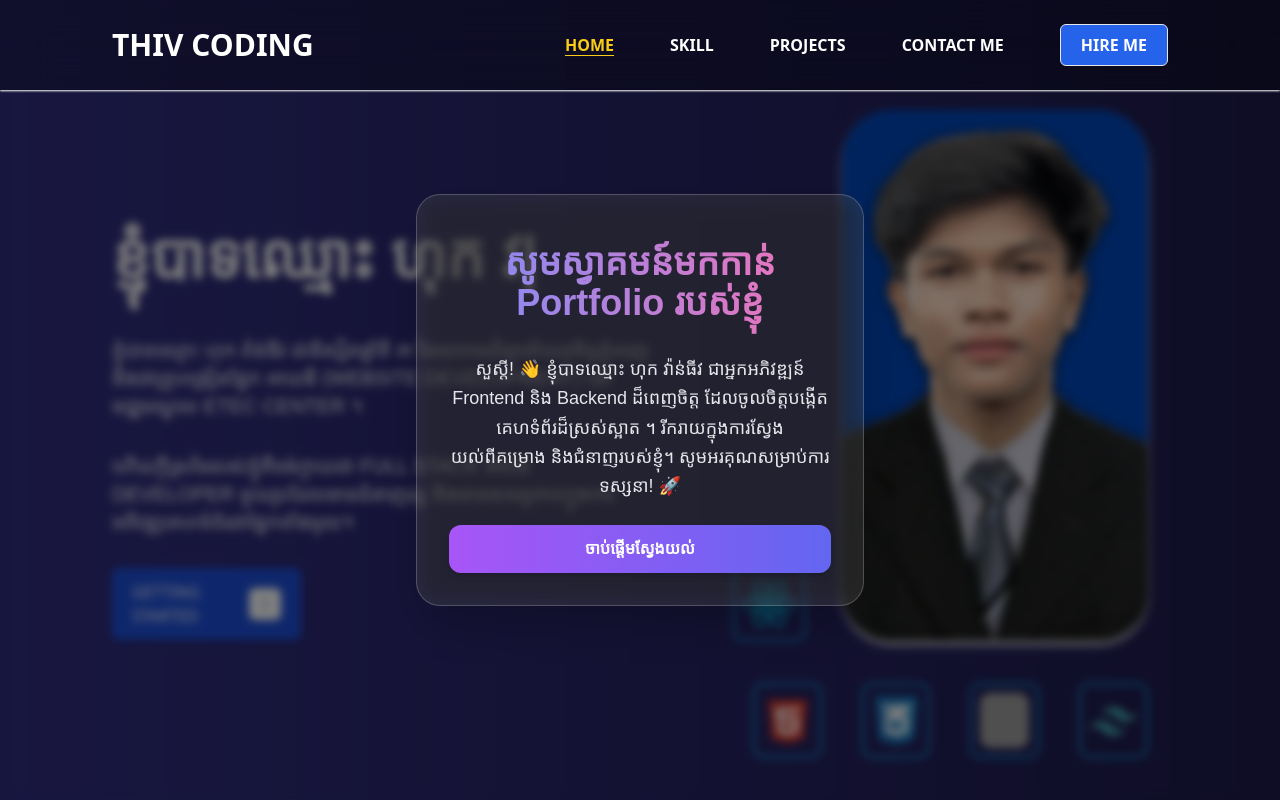
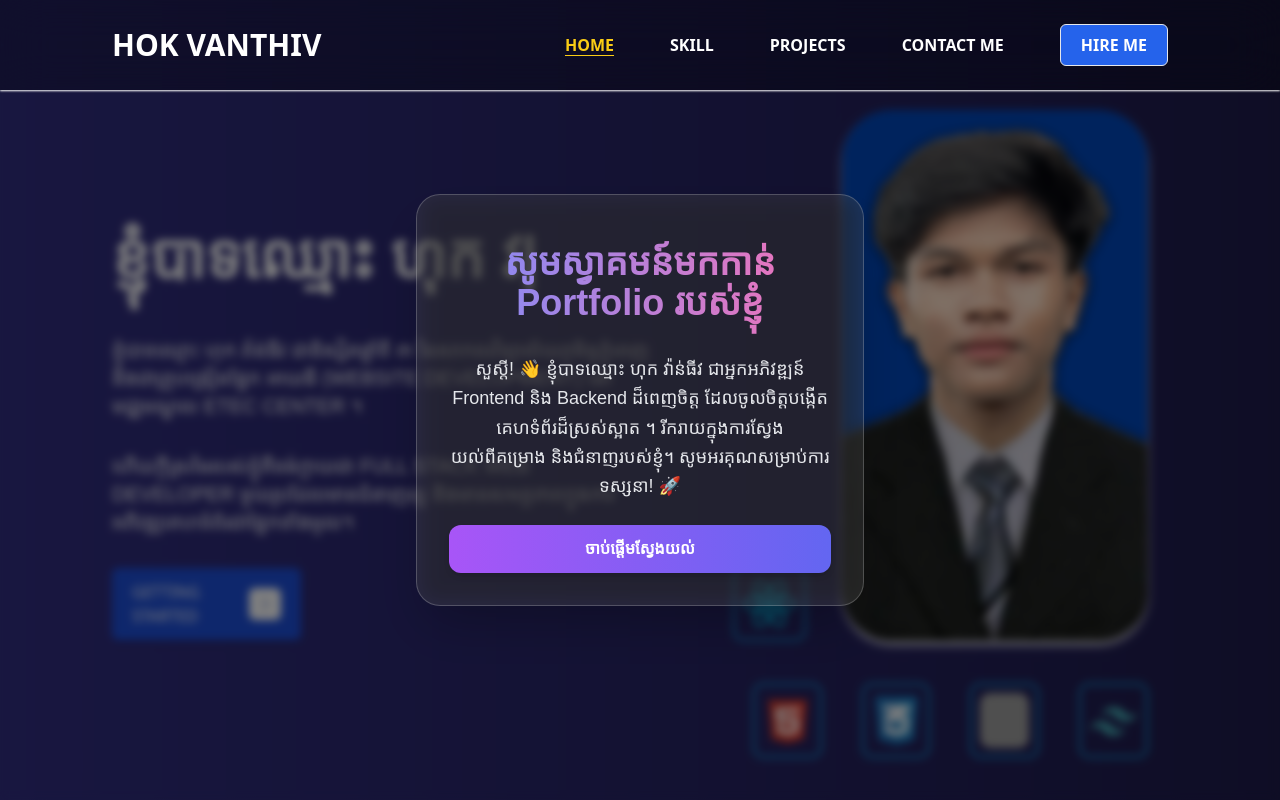
Before and after one commit to Thivcoding/My_Portfolio, a React (Vite) app: page / in a window 1280 px wide. Shown: the top 800 px of the page. Built offline with nearby package versions, Linux system fonts and the light colour scheme; grey boxes are pictures that could not be loaded.

Commit message:
Already Project

```diff
--- a/src/components/Navbar/Navbar.jsx
+++ b/src/components/Navbar/Navbar.jsx
@@ -25,7 +25,7 @@ const Nav = () => {
     <nav className='w-full fixed top-0 z-50 backdrop-blur-xl bg-black/30 shadow-sm shadow-white lg:py-6 md:py-7 max-sm:py-6 lg:px-28 md:px-12 max-sm:px-6'>
       <div className='flex justify-between items-center font-sans'>
         <div className='text-white text-2xl md:text-3xl uppercase font-bold'>
-          Thiv Coding
+          HOK VANTHIV
         </div>
 
         {/* Desktop menu */}
--- a/src/components/data.jsx
+++ b/src/components/data.jsx
@@ -11,6 +11,7 @@ import bg_image5 from "./assets/image/project-rupp.png";
 import bg_image6 from "./assets/image/project-portfolio.png";
 import bg_image7 from "./assets/image/Project_News.png";
 import bg_image8 from "./assets/image/Project-Skincare.png"
+import bg_image9 from "./assets/image/Project-Zando.png"
 
 
 
@@ -66,6 +67,18 @@ export const PROJECTS = [
     { image: bg_image2 ,
         link: "https://store-condo.vercel.app/",
     },
+    { image: bg_image6 ,
+        link: "https://my-portfolios-pearl.vercel.app/",
+    },
+    { image: bg_image7 ,
+        link: "https://preyangkor.vercel.app/",
+    },
+    { image: bg_image8 ,
+        link: "https://skincare-project-gray.vercel.app/",
+    },
+    { image: bg_image9 ,
+        link: "https://zando-project.vercel.app/",
+    },
     { image: bg_image3 ,
         link: "https://shop-electronics.vercel.app/",
     },
@@ -75,13 +88,4 @@ export const PROJECTS = [
     { image: bg_image5 ,
         link: "https://rupp-university.vercel.app/",
     },
-    { image: bg_image6 ,
-        link: "https://my-portfolios-pearl.vercel.app/",
-    },
-    { image: bg_image7 ,
-        link: "https://preyangkor.vercel.app/",
-    },
-    { image: bg_image8 ,
-        link: "https://skincare-project-gray.vercel.app/",
-    },
   ];
```
Also changed, not shown: src/components/assets/image/Project-Zando.png (added).
